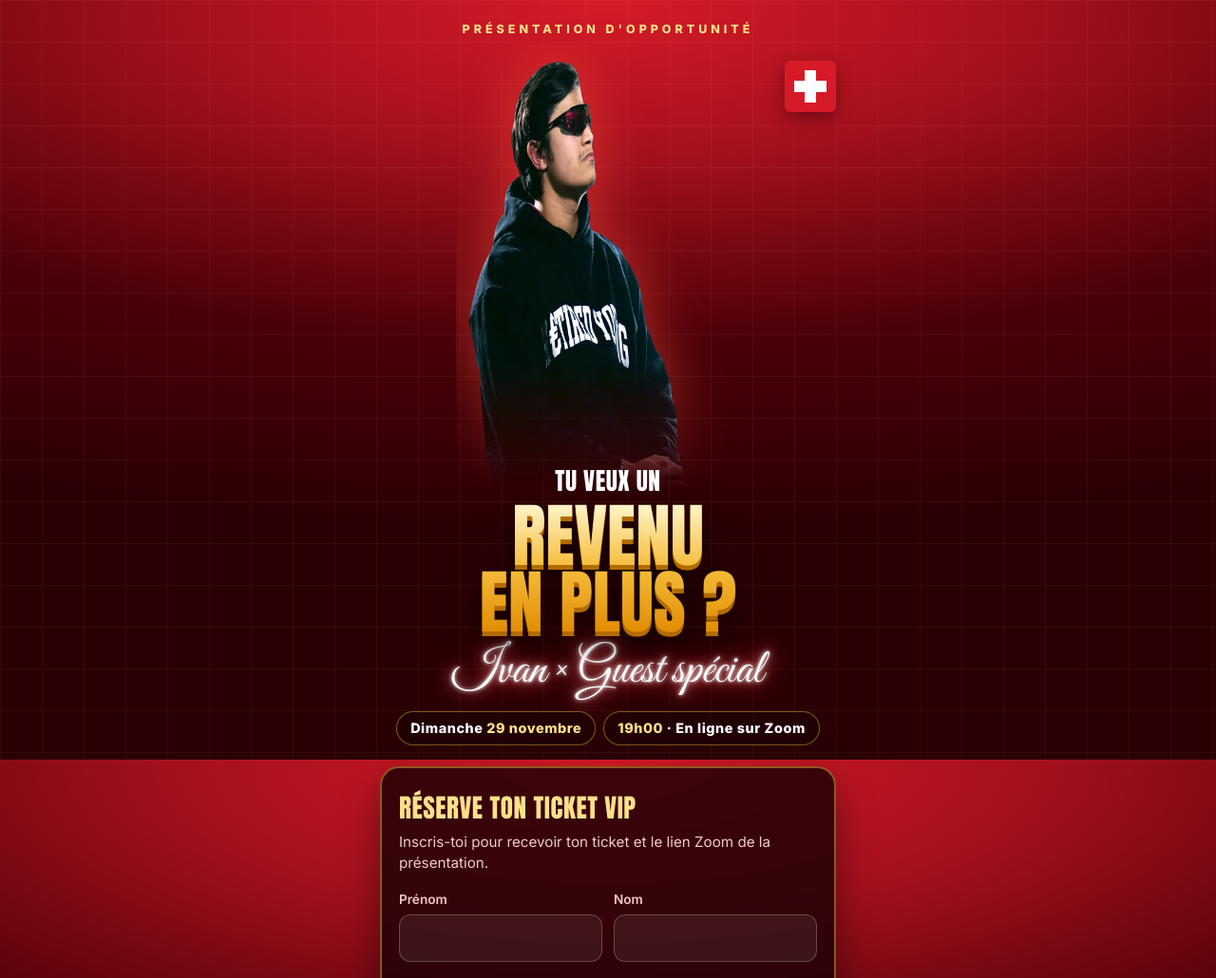
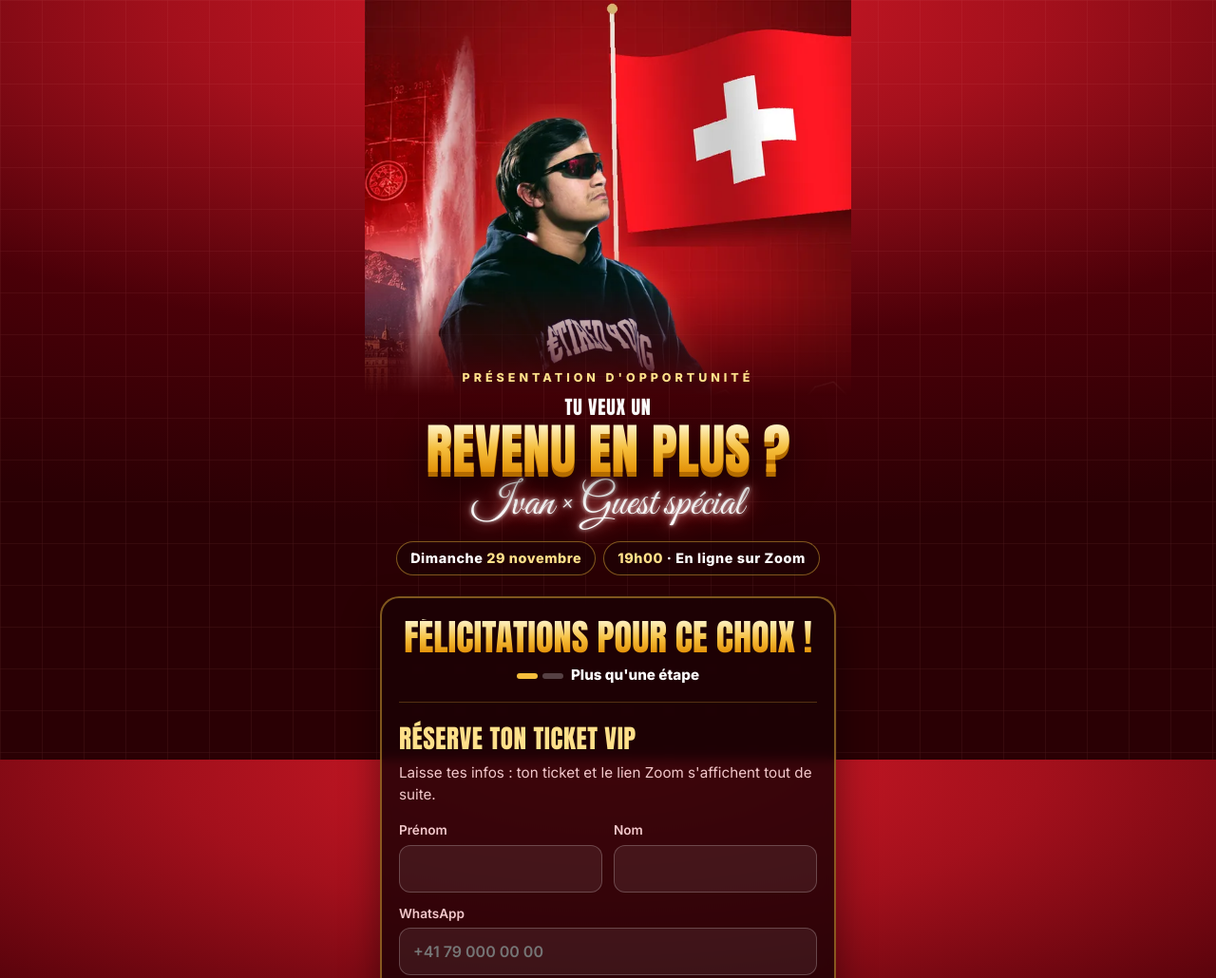
Before and after one commit to maxlile812-debug/Il-rang, a plain HTML site: page vip/index.html in a window 1280 px wide. Shown: the top 1030 px of the page at 95% size. Drawn offline with Linux system fonts and the light colour scheme.

Commit message:
Page VIP : bannière Jet d'eau compacte et message de félicitations
Co-Authored-By: Claude Opus 5.5 <noreply@anthropic.com>
Claude-Session: https://claude.ai/code/session_01FC9TprsVvR9ZdrDNw77XV4

```diff
--- a/vip/index.html
+++ b/vip/index.html
@@ -32,23 +32,31 @@ body::before{content:"";position:fixed;inset:0;pointer-events:none;opacity:.12;
   background-size:44px 44px}
 main{position:relative;max-width:480px;margin:0 auto;display:grid;gap:22px}
 
-.hero{text-align:center;padding-top:22px;position:relative}
-.flag{position:absolute;top:64px;right:0;width:54px;height:54px;background:var(--red-500);border-radius:6px;box-shadow:0 6px 18px rgba(0,0,0,.35)}
+.hero{text-align:center;position:relative;margin:0 calc(-1 * max(16px,env(safe-area-inset-left,0px)))}
+.banner{position:relative;display:block;width:100%;aspect-ratio:720/587;height:auto;-webkit-mask-image:linear-gradient(#000 60%,transparent);mask-image:linear-gradient(#000 72%,transparent)}
+.hero-text{position:relative;margin-top:-28px;padding:0 16px}
+.flag{display:none;position:absolute;top:64px;right:0;width:54px;height:54px;background:var(--red-500);border-radius:6px;box-shadow:0 6px 18px rgba(0,0,0,.35)}
 .flag::before,.flag::after{content:"";position:absolute;background:#fff;left:50%;top:50%;transform:translate(-50%,-50%)}
 .flag::before{width:12px;height:34px}.flag::after{width:34px;height:12px}
 .eyebrow{font-weight:800;font-size:.78rem;letter-spacing:.32em;text-transform:uppercase;color:var(--gold-300)}
 .photo{display:block;width:min(78%,320px);margin:6px auto -40px;-webkit-mask-image:linear-gradient(#000 70%,transparent 98%);mask-image:linear-gradient(#000 70%,transparent 98%);filter:drop-shadow(0 0 28px rgba(255,80,60,.55))}
-h1{font-family:var(--display);font-weight:400;text-transform:uppercase;line-height:.95;margin:0;font-size:clamp(3rem,15vw,4.6rem);
+h1{font-family:var(--display);font-weight:400;text-transform:uppercase;line-height:.95;margin:2px 0 0;font-size:clamp(2.5rem,12vw,3.6rem);
   background:linear-gradient(#fff6cf 0%,var(--gold-500) 48%,#e08a00 100%);-webkit-background-clip:text;background-clip:text;color:transparent;
   filter:drop-shadow(0 5px 0 var(--gold-700)) drop-shadow(0 12px 18px rgba(0,0,0,.6));text-wrap:balance;position:relative}
-.lead{font-family:var(--display);font-weight:400;text-transform:uppercase;font-size:1.6rem;letter-spacing:.02em;margin:0 0 4px;position:relative}
-.neon{font-family:var(--script);font-size:clamp(2.4rem,11vw,3.2rem);line-height:1.1;margin:10px 0 0;color:#fff;
+.lead{font-family:var(--display);font-weight:400;text-transform:uppercase;font-size:1.25rem;letter-spacing:.04em;margin:6px 0 0;position:relative}
+.neon{font-family:var(--script);font-size:clamp(2.1rem,10vw,2.8rem);line-height:1.1;margin:6px 0 0;color:#fff;
   text-shadow:0 0 4px #fff,0 0 14px #ff8c8c,0 0 30px #ff3b3b}
 .when{display:flex;flex-wrap:wrap;justify-content:center;gap:8px;margin-top:14px}
 .chip{border:1.5px solid var(--line);background:rgba(28,2,5,.6);border-radius:999px;padding:6px 14px;font-weight:800;font-size:.9rem;letter-spacing:.04em}
 .chip b{color:var(--gold-300)}
 
 .card{background:rgba(28,2,5,.82);border:2px solid var(--line);border-radius:20px;padding:22px 18px;backdrop-filter:blur(6px);box-shadow:0 18px 40px rgba(0,0,0,.45)}
+.congrats{text-align:center;margin:0 0 18px;padding-bottom:16px;border-bottom:1px solid rgba(245,190,60,.25)}
+.congrats .big{font-family:var(--display);font-weight:400;text-transform:uppercase;font-size:clamp(1.9rem,9vw,2.4rem);line-height:1;margin:0;background:linear-gradient(#fff6cf,var(--gold-500) 55%,#e08a00);-webkit-background-clip:text;background-clip:text;color:transparent}
+.congrats .step{display:inline-flex;align-items:center;gap:8px;margin-top:10px;font-weight:800;font-size:.95rem}
+.dots{display:inline-flex;gap:5px}.dots i{width:22px;height:6px;border-radius:3px;background:var(--gold-500)}.dots i.off{background:rgba(255,255,255,.25)}
+.done{text-align:center;margin:0}.done .big{font-family:var(--display);font-weight:400;text-transform:uppercase;font-size:2.2rem;line-height:1;margin:0;color:var(--gold-300)}
+.done p{margin:6px 0 0;color:var(--muted)}
 .card h2{font-family:var(--display);font-weight:400;text-transform:uppercase;font-size:1.7rem;margin:0 0 4px;color:var(--gold-300);letter-spacing:.02em}
 .card p.sub{margin:0 0 16px;color:var(--muted);font-size:.95rem}
 form{display:grid;gap:12px}
@@ -96,9 +104,9 @@ footer{text-align:center;color:var(--muted);font-size:.75rem;opacity:.8}
 <body>
 <main>
   <header class="hero">
-    <span class="flag" aria-hidden="true"></span>
+    <img class="banner" src="hero.webp" alt="Ivan devant le Jet d'eau de Genève et le drapeau suisse" width="720" height="587">
+    <div class="hero-text">
     <div class="eyebrow">Présentation d'opportunité</div>
-    <img class="photo" src="ivan.webp" alt="Ivan" width="520" height="480">
     <p class="lead">Tu veux un</p>
     <h1>Revenu en plus ?</h1>
     <p class="neon">Ivan × Guest spécial</p>
@@ -106,11 +114,16 @@ footer{text-align:center;color:var(--muted);font-size:.75rem;opacity:.8}
       <span class="chip">Dimanche <b>29 novembre</b></span>
       <span class="chip"><b>19h00</b> · En ligne sur Zoom</span>
     </div>
+    </div>
   </header>
 
   <section class="card" id="inscription">
+    <div class="congrats">
+      <p class="big">Félicitations pour ce choix !</p>
+      <div class="step"><span class="dots" aria-hidden="true"><i></i><i class="off"></i></span>Plus qu'une étape</div>
+    </div>
     <h2>Réserve ton ticket VIP</h2>
-    <p class="sub">Inscris-toi pour recevoir ton ticket et le lien Zoom de la présentation.</p>
+    <p class="sub">Laisse tes infos : ton ticket et le lien Zoom s'affichent tout de suite.</p>
     <form id="form" novalidate>
       <div class="row">
         <label for="prenom">Prénom<input id="prenom" name="prenom" type="text" autocomplete="given-name" required></label>
@@ -126,6 +139,7 @@ footer{text-align:center;color:var(--muted);font-size:.75rem;opacity:.8}
 
   <section id="ticketView" hidden>
     <div class="actions">
+      <div class="done"><p class="big">C'est validé, ta place est réservée !</p><p>Bienvenue parmi les VIP. On se voit dimanche à 19h.</p></div>
       <article class="ticket" aria-label="Ton ticket VIP">
         <div class="t-top">
           <div class="t-brand"><span>Ivan × Guest spécial</span><span>Admit one</span></div>
```
Also changed, not shown: vip/hero.webp (added), vip/ivan.webp (deleted).
